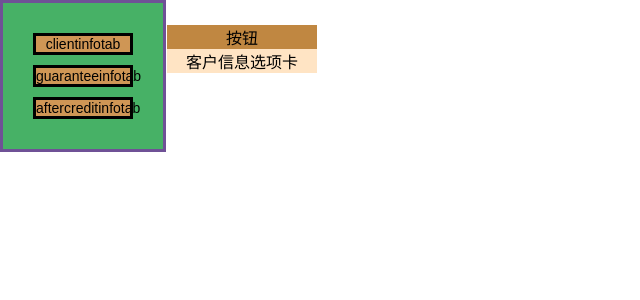
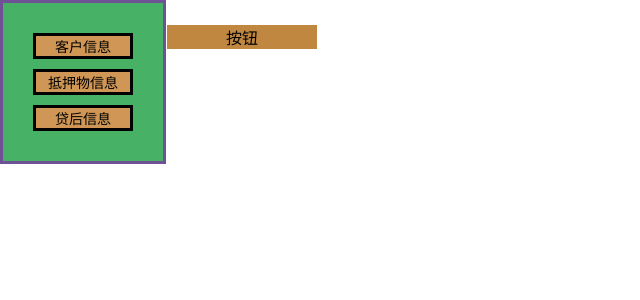
Before and after one commit to zpy007/react-cms, a React (Create React App) app: page / in a window 1280 px wide. Shown: the top 300 px of the page, without its empty margins (0-640 px from the left). Built offline with nearby package versions, Linux system fonts and the light colour scheme.

Commit message:
该写动态className了

```diff
--- a/package.json
+++ b/package.json
@@ -3,11 +3,14 @@
   "version": "0.1.0",
   "private": true,
   "dependencies": {
+    "classname": "^0.0.0",
+    "classnames": "^2.2.6",
     "prop-types": "^15.6.2",
     "react": "^16.4.1",
     "react-dom": "^16.4.1",
     "react-redux": "^5.0.7",
     "react-scripts": "^1.1.4",
+    "react-tree-menu": "^1.5.0",
     "reacteasyui": "^1.0.5"
   },
   "scripts": {
--- a/src/App.js
+++ b/src/App.js
@@ -1,35 +1,52 @@
 import React, { Component } from 'react';
+import ReactDOM from 'react-dom';
 import PropTypes from 'prop-types';
 import MenuContainer from './menu/menucontainer';
 import ClientInfoTab from  './tabs/clientinfotab';
+import AftercreditInfoTab from './tabs/aftercreditinfotab'
+import GuaranteeInfoTab from './tabs/guaranteeinfotab'
+import ClassNames from 'classnames'
 import logo from './logo.svg';
+import Wrapper from './Wrapper/Wrapper'
 import './App.css';
 
 class App extends Component {
   static childContextTypes={
     openedTab:PropTypes.array,
-    activeTab:PropTypes.string
+    activeTab:PropTypes.string,
+    _insertTab:PropTypes.func
   }
   constructor(){
     super();
     this.state={
       openedTab:[],
-      activeTab:'',
-      com:<ClientInfoTab/>
+      activeTab:''
     }
+  }
+  componentWillUpdate(){
+    console.log("updage");
+
   }
   getChildContext(){
     return{
       openedTab:this.state.openedTab,
-      activeTab:''
+      activeTab:'',
+      _insertTab:this._insertTab.bind(this)
     }
   }
-  _insertTab(){
-    return(
-        <ClientInfoTab />
-      )
+  _insertTab(item){
+    console.log("App::this._insertTab--->"+item);
+    this.state.openedTab.push(item);
+    this.setState({
+      openedTab:this.state.openedTab
+    });
+    console.log(this.state.openedTab);
+  }
+  _activeTab(item){
+
   }
   render() {
+    console.log("render");
     return (
       <div className="App">
         <div className="menu">
@@ -40,7 +57,27 @@ class App extends Component {
               <span>按钮</span>
           </div>
           <div className="tabcontent">
-            {this.state.com}
+              {this.state.openedTab.map((Tab,i)=>{
+                /*return (
+                  <div  key={i}>
+                    {Tab}
+                  </div>
+                );*/
+                switch(Tab){
+                    case "客户信息":
+                      console.log(Tab);
+                      return <ClientInfoTab key={i}/>
+                    case "抵押物信息":
+                      console.log(Tab);
+                      return <GuaranteeInfoTab key={i}/>
+                    case "贷后信息":
+                      console.log(Tab);
+                      return <AftercreditInfoTab key={i}/>
+                    default:
+                      console.log(Tab);
+                      return <ClientInfoTab key={i}/>
+                }
+              })}
           </div>
         </div>
       </div>
--- a/src/index.css
+++ b/src/index.css
@@ -18,3 +18,10 @@ body {
   border: solid;
   margin: 10px;
 }
+
+.display-tab{
+  display:block;
+}
+.hide-tab{
+  display: none;
+}
--- a/src/menu/menucontainer.js
+++ b/src/menu/menucontainer.js
@@ -1,5 +1,8 @@
-import React,{Component} from 'react'
+import React,{Component} from 'react';
 import MenuItem from './menuitem';
+import ClientInfoTab from  '../tabs/clientinfotab';
+import AftercreditInfoTab from '../tabs/aftercreditinfotab';
+import GuaranteeInfoTab from '../tabs/guaranteeinfotab';
 
 export default class MenuContainer extends Component{
     constructor(){
@@ -10,7 +13,8 @@ export default class MenuContainer extends Component{
     }
     componentWillMount(){
         this.setState({
-            menuarray:['clientinfotab','guaranteeinfotab','aftercreditinfotab']
+            menuarray:['客户信息','抵押物信息','贷后信息']
+            //menuarray:[<ClientInfoTab/>,<GuaranteeInfoTab/>,<AftercreditInfoTab/>]
         })
         console.log('componentWillMount')
     }
@@ -18,9 +22,7 @@ export default class MenuContainer extends Component{
     render(){
         return (
             <div className='menu-container'>
-
-                {this.state.menuarray.map((item,i)=><MenuItem menuitemname={item} key={i}/> )}
-
+                {this.state.menuarray.map((item,i)=><MenuItem menuitemname={item} key={i} /> )}
             </div>
         )
     }
--- a/src/menu/menuitem.js
+++ b/src/menu/menuitem.js
@@ -4,22 +4,50 @@ import PropTypes from 'prop-types'
 export default class MenuItem extends Component{
     static contextTypes={
         openedTab:PropTypes.array,
-        activeTab:PropTypes.string
+        activeTab:PropTypes.string,
+        _insertTab:PropTypes.func
+    }
+    _insertTab(item){
+        //App组件动态添加一个tab
+        console.log("MenuItem::_inertTab");
+        this.context._insertTab(item);
+    }
+    _activeTab(item){
+        //切换到相应的tab
+        //tem的 className为显示 其他的itemclass为隐藏
     }
     handleMenuItemClick(item){
         console.log('menuitem clicked')
         console.log(this.context.openedTab);
         //判断相应选项卡是否存在
-
+        var eitem;
+        /*switch(item){
+            case '客户信息':
+                eitem='clientinfotab';
+                break;
+            case '抵押物信息':
+                eitem='guaranteeinfotab';
+                break;
+            case '贷后信息':
+                eitem='aftercreditinfotab';
+                break;
+            default:
+                eitem='clientinfotab';
+                break;
+        }*/
         if(this.context.openedTab.includes(item))
         {
             //如果存在就切换到相应选项卡
             console.log("选项卡存在，已切换")
+            this._activeTab(item);
         }
         else{
             //如果不存在就创建选项卡，并切换。
-            this.context.openedTab.push(item)
+
             console.log("选项卡不存在，插入选项卡，并切换")
+            this._insertTab(item);
+            //this._changeTab();
+            this._activeTab(item);
         }
         this.context.activeTab=item;
         console.log(this.context.openedTab);
```
Also changed, not shown: 1 other file (tests, documents, lock files or other folders).
